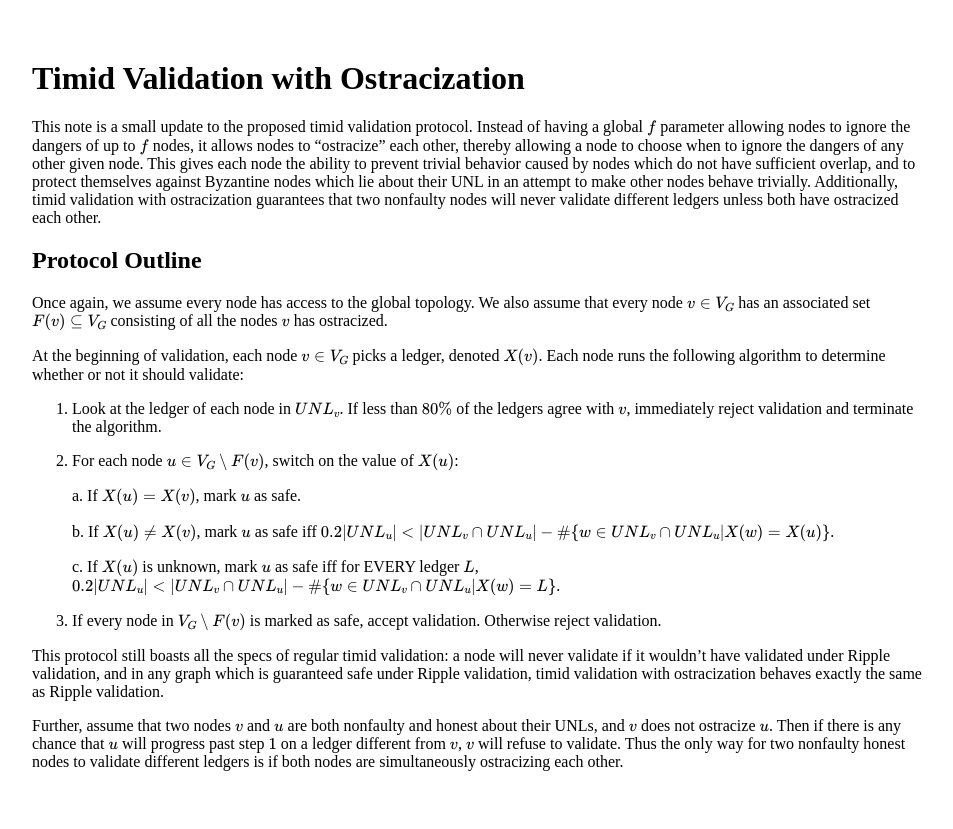
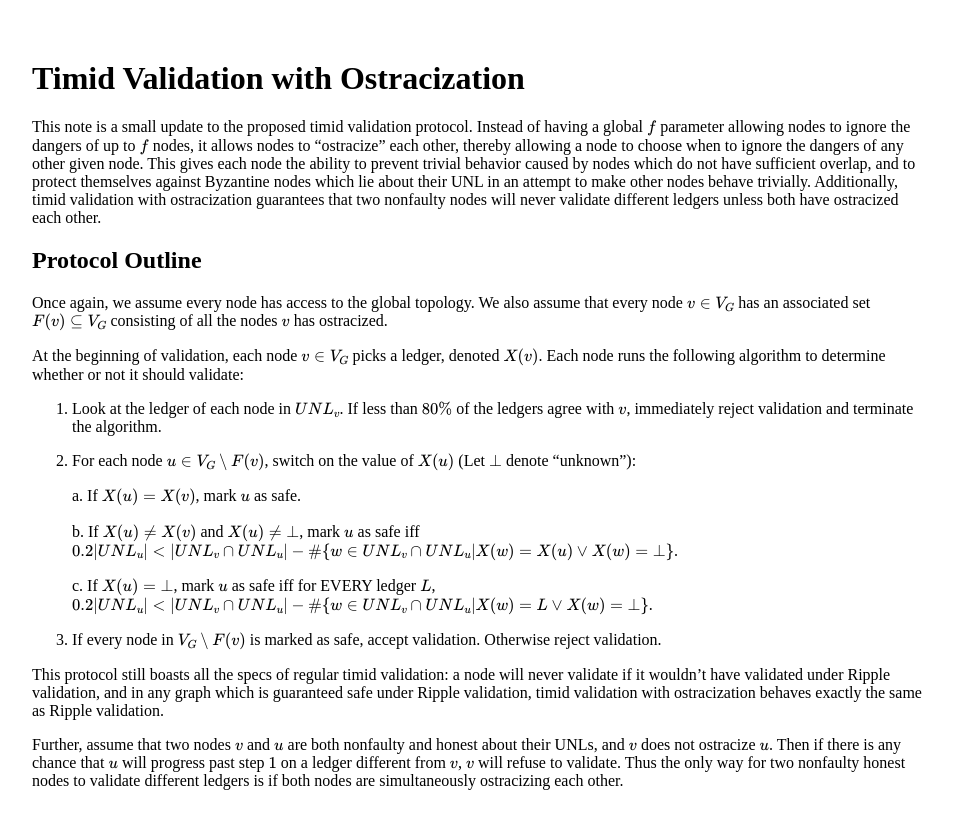
Before and after one commit to ChronusZ/chronusz.github.io, a Jekyll site: the page built from _posts/2017-06-27-timid-validation-with-ostracization.md, in a window 1280 px wide. Shown: the top 829 px of the page, without its empty margins (160-1113 px from the left). Built offline with Jekyll 4.4.1, drawn with Linux system fonts in a browser that asks for light colours; formulas are drawn with MathJax 3.

Commit message:
Update 2017-06-27-timid-validation-with-ostracization.md

```diff
--- a/_posts/2017-06-27-timid-validation-with-ostracization.md
+++ b/_posts/2017-06-27-timid-validation-with-ostracization.md
@@ -16,13 +16,13 @@ Once again, we assume every node has access to the global topology. We also assu
 At the beginning of validation, each node $$v\in V_G$$ picks a ledger, denoted $$X(v)$$. Each node runs the following algorithm to determine whether or not it should validate:
 
 1. Look at the ledger of each node in $$UNL_v$$. If less than $$80\%$$ of the ledgers agree with $$v$$, immediately reject validation and terminate the algorithm.
-2. For each node $$u\in V_G\setminus F(v)$$, switch on the value of $$X(u)$$:
+2. For each node $$u\in V_G\setminus F(v)$$, switch on the value of $$X(u)$$ (Let $$\bot$$ denote "unknown"):
 
     a. If $$X(u)=X(v)$$, mark $$u$$ as safe.
 
-    b. If $$X(u)\neq X(v)$$, mark $$u$$ as safe iff $$0.2\vert UNL_u \vert<\vert UNL_v\cap UNL_u\vert - \#\{w\in UNL_v\cap UNL_u\vert X(w)=X(u)\}$$.
+    b. If $$X(u)\neq X(v)$$ and $$X(u)\neq\bot$$, mark $$u$$ as safe iff $$0.2\vert UNL_u \vert<\vert UNL_v\cap UNL_u\vert - \#\{w\in UNL_v\cap UNL_u\vert X(w)=X(u)\vee X(w)=\bot\}$$.
 
-    c. If $$X(u)$$ is unknown, mark $$u$$ as safe iff for EVERY ledger $$L$$, $$0.2\vert UNL_u \vert<\vert UNL_v\cap UNL_u\vert - \#\{w\in UNL_v\cap UNL_u\vert X(w)=L\}$$.
+    c. If $$X(u)=\bot$$, mark $$u$$ as safe iff for EVERY ledger $$L$$, $$0.2\vert UNL_u \vert<\vert UNL_v\cap UNL_u\vert - \#\{w\in UNL_v\cap UNL_u\vert X(w)=L\vee X(w)=\bot\}$$.
 3. If every node in $$V_G\setminus F(v)$$ is marked as safe, accept validation. Otherwise reject validation.
 
 This protocol still boasts all the specs of regular timid validation: a node will never validate if it wouldn't have validated under Ripple validation, and in any graph which is guaranteed safe under Ripple validation, timid validation with ostracization behaves exactly the same as Ripple validation.
```
